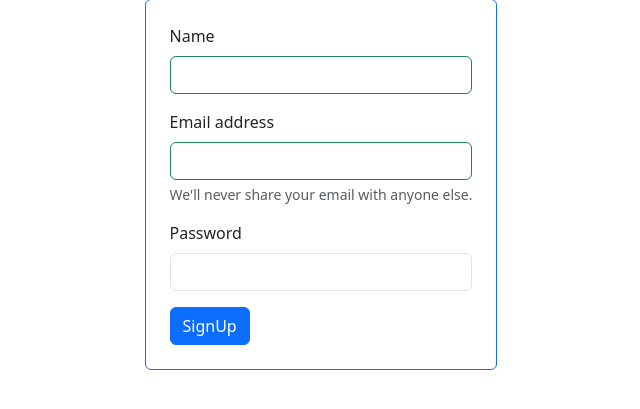
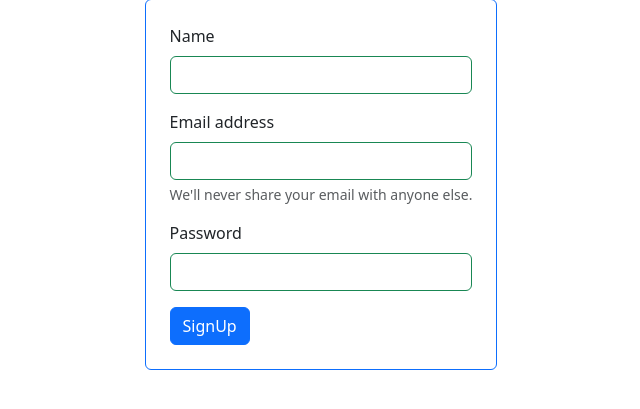
Before and after one commit to Sagnik02/Call_Easy_Local, a Python web app: template Templates/signup.html in a window 1280 px wide. Shown: the part 133-542 px from the top of the page, without its empty margins (319-959 px from the left). Run offline with Jinja, Linux system fonts and the light colour scheme; the template is opened without the code that fills it, so the values that code supplies are empty.

Commit message:
Update signup.html

```diff
--- a/Templates/signup.html
+++ b/Templates/signup.html
@@ -27,7 +27,7 @@
         </div>
         <div class="mb-3">
             <label for="exampleInputPassword1" class="form-label">Password</label>
-            <input type="password" class="form-control border-successss" id="exampleInputPassword1" name="password">
+            <input type="password" class="form-control border-success" id="exampleInputPassword1" name="password">
         </div>
 
         <button type="submit" class="btn btn-primary">SignUp</button>
```
